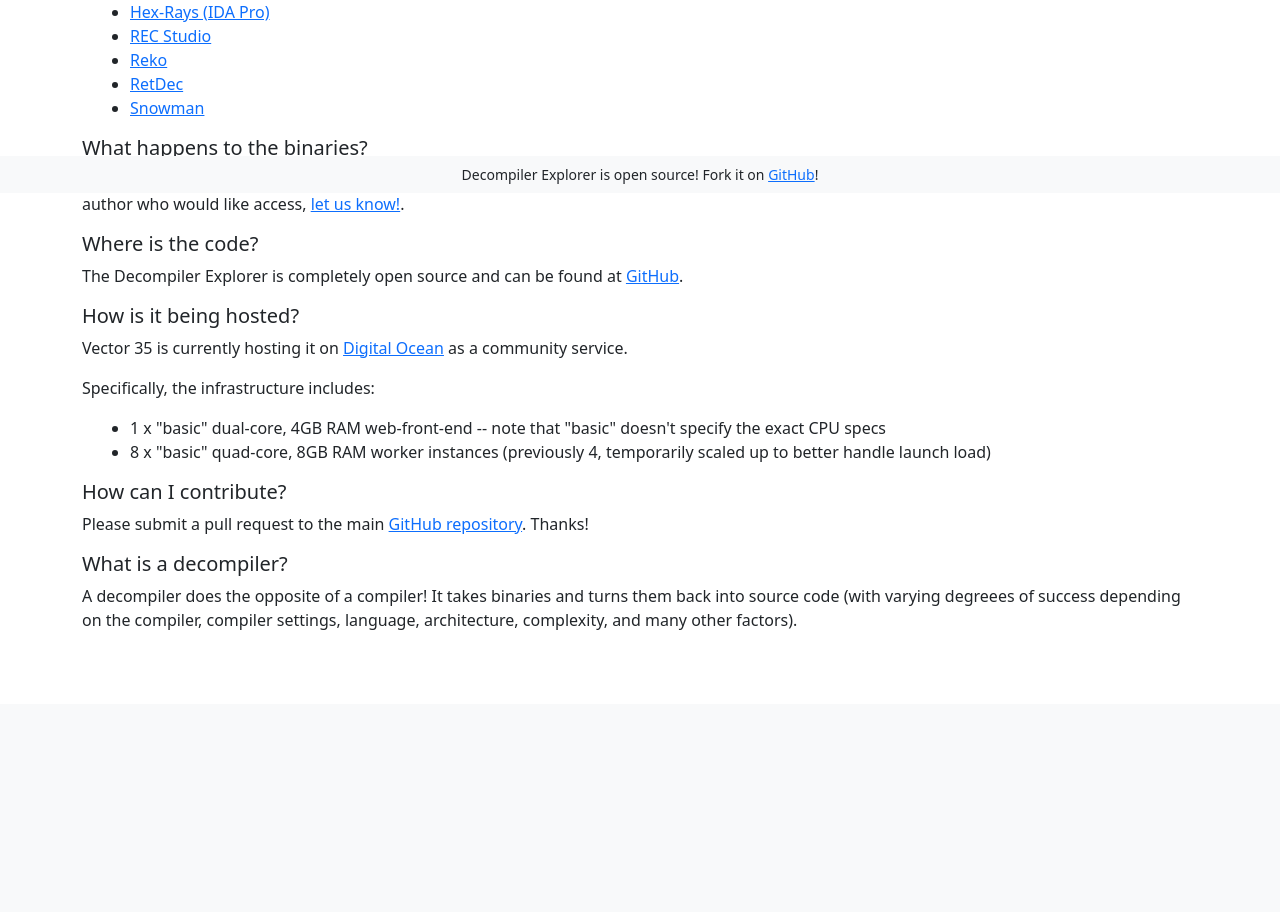
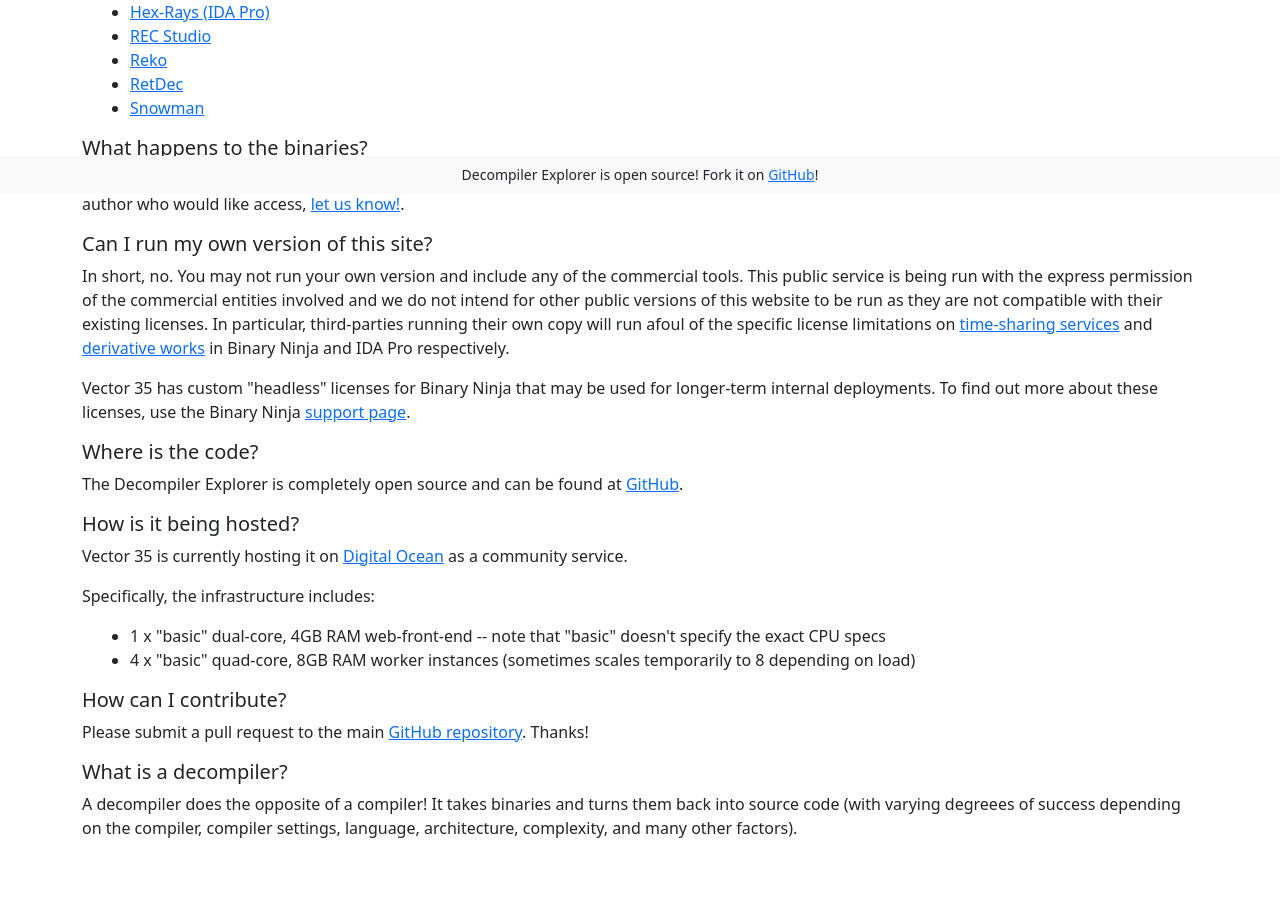
Before and after one commit to decompiler-explorer/decompiler-explorer, a Django app: page /faq in a window 1280 px wide. Shown: the part 607-1519 px from the top of the page. Before the commit the page ends 1237 px from the top, so only its background shows below. Run offline with Django 3.2, Linux system fonts and the light colour scheme; some libraries are stand-ins or nearby versions.

Commit message:
update worker count and clarify license terms (fixes #71)

```diff
--- a/templates/explorer/faq.html
+++ b/templates/explorer/faq.html
@@ -79,6 +79,11 @@
                 <h5>What happens to the binaries?</h5>
                 <p>All submitted binaries are saved and made available to any of the authors of the tools used so they may improve their decompilers. If you're such an author who would like access, <a href="https://github.com/decompiler-explorer/decompiler-explorer/issues">let us know!</a>.</p>
             </section>
+            <section id="can-i-run-my-own">
+                <h5>Can I run my own version of this site?</h5>
+                <p>In short, no. You may not run your own version and include any of the commercial tools. This public service is being run with the express permission of the commercial entities involved and we do not intend for other public versions of this website to be run as they are not compatible with their existing licenses. In particular, third-parties running their own copy will run afoul of the specific license limitations on <a href="https://docs.binary.ninja/about/license.html#commercial-license-named">time-sharing services</a> and <a href="https://hex-rays.com/ida_eula.pdf">derivative works</a> in Binary Ninja and IDA Pro respectively.</p>
+                <p>Vector 35 has custom "headless" licenses for Binary Ninja that may be used for longer-term internal deployments. To find out more about these licenses, use the Binary Ninja <a href="https://binary.ninja/support/">support page</a>.
+            </section>
             <section id="where-is-the-code">
                 <h5>Where is the code?</h5>
                 <p>The Decompiler Explorer is completely open source and can be found at <a href="https://github.com/decompiler-explorer/decompiler-explorer">GitHub</a>.</p>
@@ -89,7 +94,7 @@
                 <p>Specifically, the infrastructure includes: </p>
                 <ul class="mx-3">
                     <li>1 x "basic" dual-core, 4GB RAM web-front-end -- note that "basic" doesn't specify the exact CPU specs</li>
-                    <li>8 x "basic" quad-core, 8GB RAM worker instances (previously 4, temporarily scaled up to better handle launch load)</li>
+                    <li>4 x "basic" quad-core, 8GB RAM worker instances (sometimes scales temporarily to 8 depending on load)</li>
                 </ul>
             </section>
             <section id="how-can-i-contribute">
```
